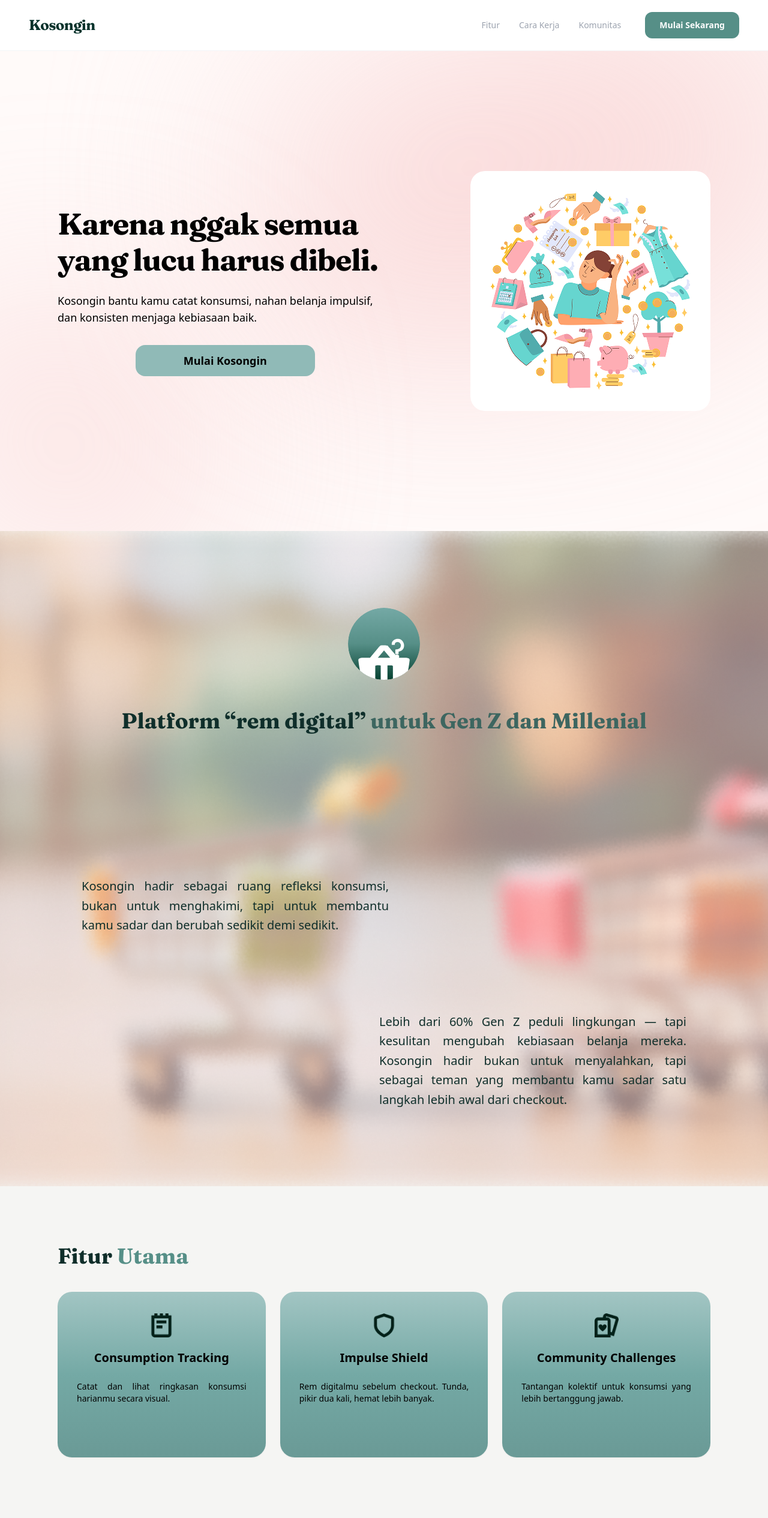
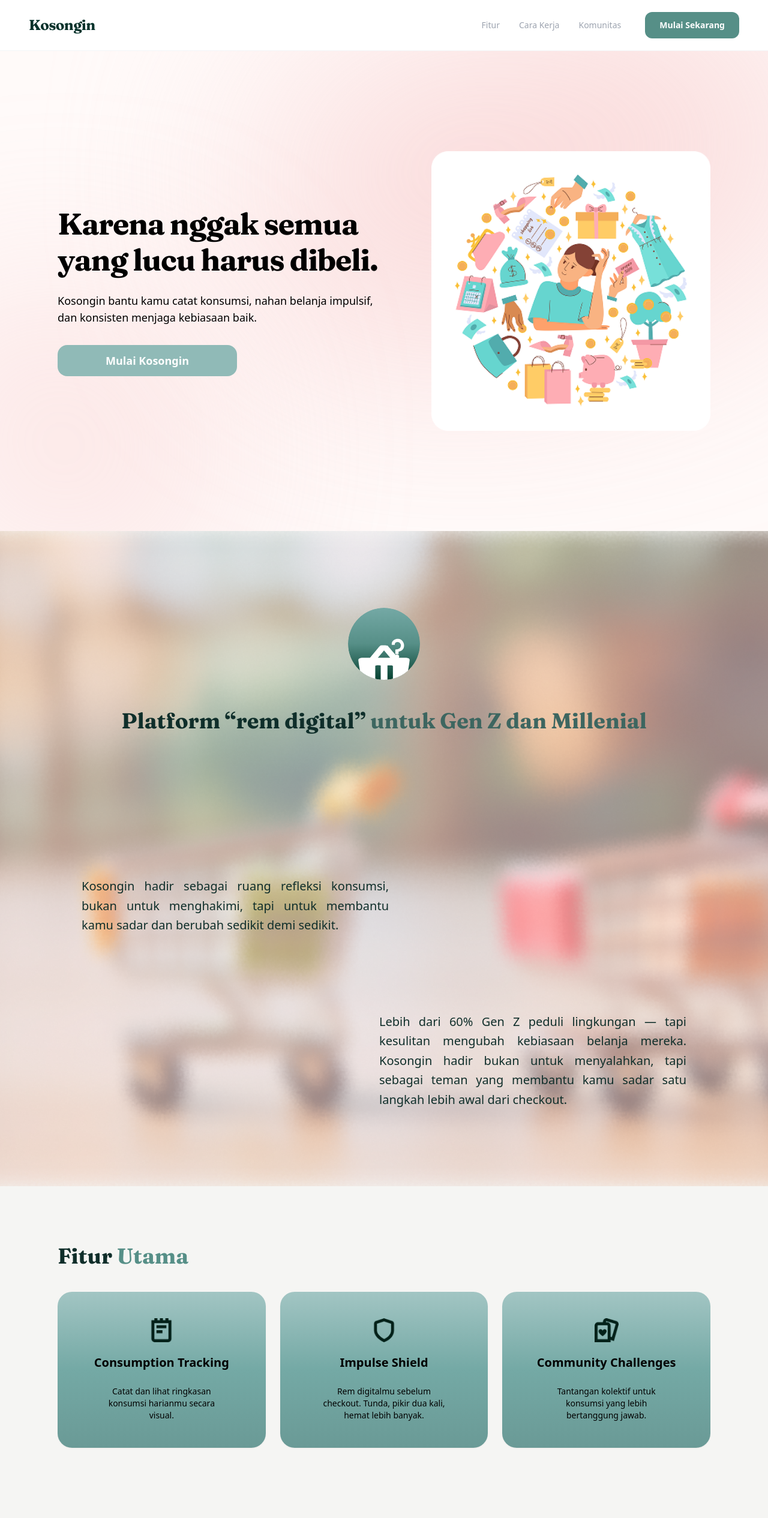
Before and after one commit to polaariiss/kosongin-frontend, a Next.js app: page / in a window 1280 px wide. Shown: the top 2530 px of the page at 60% size. Built offline with nearby package versions, Linux system fonts and the light colour scheme.

Commit message:
fix landing page

```diff
--- a/src/components/section/CTA.tsx
+++ b/src/components/section/CTA.tsx
@@ -24,7 +24,7 @@ export default function CTA() {
         </p>
 
         <Link href="/login">
-          <button className="mt-24 bg-[#90BAB7] hover:bg-[#4a7a73] text-black font-bold px-5 md:px-16 py-3 md:py-5 rounded-xl text-[14px] md:text-2xl">
+          <button className="mt-24 bg-[#90BAB7] hover:bg-[#4a7a73] text-white font-bold px-5 md:px-16 py-3 md:py-5 rounded-xl text-[14px] md:text-2xl">
             Mulai Sekarang — Gratis
           </button>
         </Link>
--- a/src/components/section/Community.tsx
+++ b/src/components/section/Community.tsx
@@ -41,7 +41,7 @@ export default function Community() {
             {
               title: "Makan Lokal Challenge",
               image: "/challenge/four.jpg",
-              desc: "Hindari delvery food dan makan hanya dari restoran lokal selama seminggu.",
+              desc: "Hindari delivery food dan makan hanya dari restoran lokal selama seminggu.",
               participants: 145,
               duration: "7 hari",
             },
@@ -49,7 +49,7 @@ export default function Community() {
 
             <div
               key={i}
-              className="bg-white rounded-2xl md:rounded-3xl shadow-sm overflow-hidden hover:shadow-md transition min-w-[220px] md:min-w-[280px] flex flex-col"
+              className="bg-white rounded-2xl md:rounded-3xl shadow-sm overflow-hidden hover:shadow-md transition w-[220px] md:w-[280px] flex-shrink-0 flex flex-col"
             >
 
               {/* IMAGE */}
@@ -70,12 +70,12 @@ export default function Community() {
                 </span>
 
                 {/* TITLE */}
-                <h3 className="mt-3 md:mt-5 text-lg md:text-lg font-bold">
+                <h3 className="mt-3 md:mt-5 text-lg font-bold h-[70px]">
                   {item.title}
                 </h3>
 
                 {/* DESC */}
-                <p className="text-xs md:text-[12px] text-black mt-3 md:mt-3 leading-relaxed">
+                <p className="text-xs md:text-[12px] text-black mt-3 leading-relaxed h-[70px]">
                   {item.desc}
                 </p>
 
@@ -102,27 +102,23 @@ export default function Community() {
                   </div>
 
                   {/* BUTTON */}
-                  <Link href="/login">
+                  <div className="flex justify-start">
 
-                    <button className="flex justify-end ml-auto w-fit bg-[#90BAB7] hover:bg-[#4a7a73] text-black font-semibold px-4 md:px-3 py-2 md:py-2.5 rounded-lg md:rounded-xl text-[10px] md:text-[12px] transition active:scale-95">
+                    <Link href="/login">
 
-                      <div className="flex items-center font-bold justify-center gap-2">
+                      <button className="w-fit bg-[#90BAB7] hover:bg-[#4a7a73] text-black font-semibold px-4 md:px-3 py-2 md:py-2.5 rounded-lg md:rounded-xl text-[10px] md:text-[12px] transition active:scale-95">
 
-                        <span>Ikuti Challenge</span>
+                        <div className="flex text-white items-center font-bold justify-center gap-2">
 
-                        <Image
-                          src="/arrow.png"
-                          alt="arrow"
-                          width={10}
-                          height={10}
-                          className="md:w-[14px] md:h-[14px]"
-                        />
+                          <span>Ikuti Challenge</span>
 
-                      </div>
+                        </div>
 
-                    </button>
+                      </button>
 
-                  </Link>
+                    </Link>
+
+                  </div>
 
                 </div>
 
--- a/src/components/section/FeatureSection.tsx
+++ b/src/components/section/FeatureSection.tsx
@@ -33,7 +33,7 @@ export default function Features() {
           ].map((item, i) => (
             <div
               key={i}
-              className="bg-gradient-to-b from-[#A2C5C3] via-[#74A9A5] to-[#6A9A96] p-8 rounded-3xl shadow-sm hover:shadow-lg transition duration-300 flex flex-col items-center aspect-[4/3] min-w-[280px] md:w-full"
+              className="bg-gradient-to-b from-[#A2C5C3] via-[#74A9A5] to-[#6A9A96] p-8 rounded-3xl shadow-sm hover:shadow-lg transition duration-300 flex flex-col items-center justify-center text-center aspect-[4/3] min-w-[280px] md:w-full"
             >
 
               {/* ICON */}
@@ -42,23 +42,18 @@ export default function Features() {
                 alt={item.title}
                 width={40}
                 height={40}
-                className="mt-1 mb-5"
+                className="mb-5"
               />
 
-              {/* TEXT */}
-              <div className="w-full text-left">
-
               {/* TITLE */}
-                <h3 className="text-[19px] md:text-xl text-center font-bold text-black">
+              <h3 className="text-[19px] md:text-xl font-bold text-black">
                 {item.title}
               </h3>
 
               {/* DESC */}
-                <p className="text-black mt-6 mb-14 text-justify text-[14px] md:text-sm leading-relaxed">
+              <p className="text-black mt-6 text-center text-[14px] md:text-sm leading-relaxed max-w-[220px]">
                 {item.desc}
               </p>
-
-              </div>
 
             </div>
           ))}
--- a/src/components/section/HeroSection.tsx
+++ b/src/components/section/HeroSection.tsx
@@ -29,9 +29,9 @@ export default function HeroSection() {
             </p>
 
             {/* BUTTON DESKTOP */}
-            <Link href="/login" className="hidden md:flex md:justify-center">
+            <Link href="/login" className="hidden md:flex md:justify-start">
 
-              <button className=" mt-8 w-fit bg-[#90BAB7] px-20 py-3 rounded-2xl font-bold text-lg text-black hover:bg-[#4a7a73] transition-all active:scale-95">
+              <button className=" mt-8 w-fit bg-[#90BAB7] px-20 py-3 rounded-2xl font-bold text-lg text-white hover:bg-[#4a7a73] transition-all active:scale-95">
                 Mulai Kosongin
               </button>
 
@@ -45,9 +45,9 @@ export default function HeroSection() {
             <Image
               src="/headline.png"
               alt="Headline"
-              width={400}
-              height={400}
-              className="w-full max-w-[160px] md:max-w-[400px] aspect-square object-cover rounded-3xl"
+              width={300}
+              height={300}
+              className="w-full max-w-[160px] md:max-w-[500px] aspect-square object-cover rounded-3xl"
             />
 
           </div>
@@ -57,16 +57,9 @@ export default function HeroSection() {
         {/* BUTTON MOBILE */}
         <Link href="/login" className="flex justify-center md:hidden">
 
-          <button className="mt-10 w-fit bg-[#90BAB7] px-6 py-3 rounded-xl font-bold text-sm text-black hover:bg-[#4a7a73] transition-all active:scale-95">
+          <button className="mt-10 w-fit bg-[#90BAB7] px-6 py-3 rounded-xl font-bold text-sm text-white hover:bg-[#4a7a73] transition-all active:scale-95">
             <div className="flex items-center gap-2">
               <span>Mulai Kosongin</span>
-              <Image
-                src="/arrow.png"
-                alt="arrow"
-                width={0}
-                height={0}
-                className="h-[1em] w-auto"
-              />
             </div>
 
           </button>
```
Lines whose indentation alone changed are shown as unchanged.
